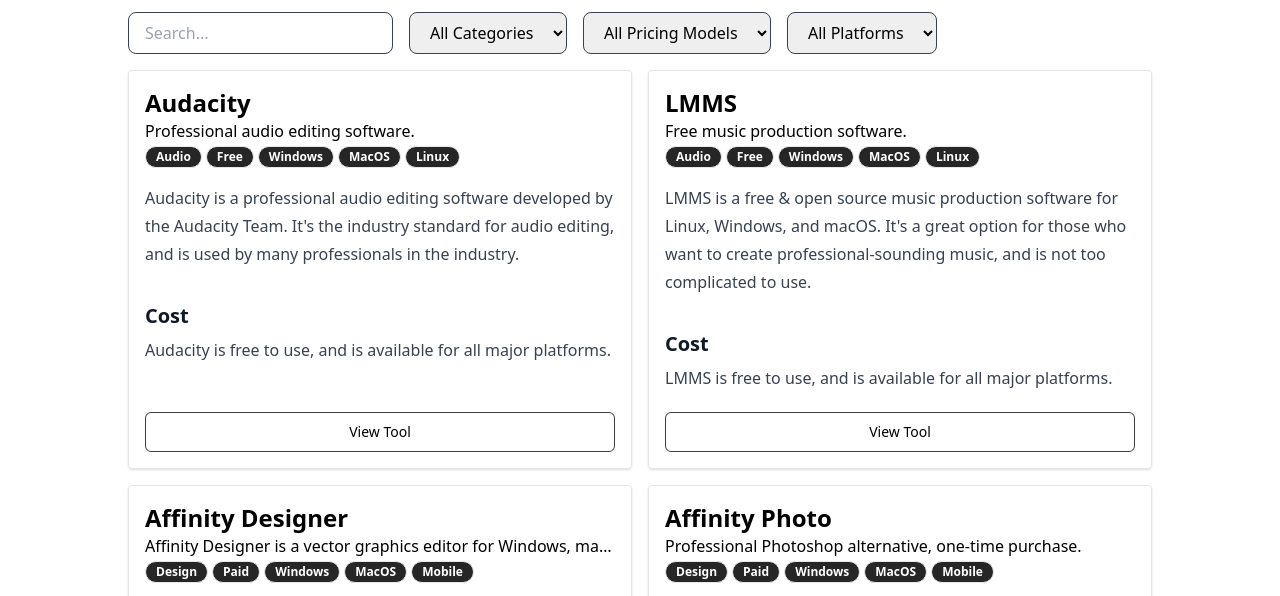
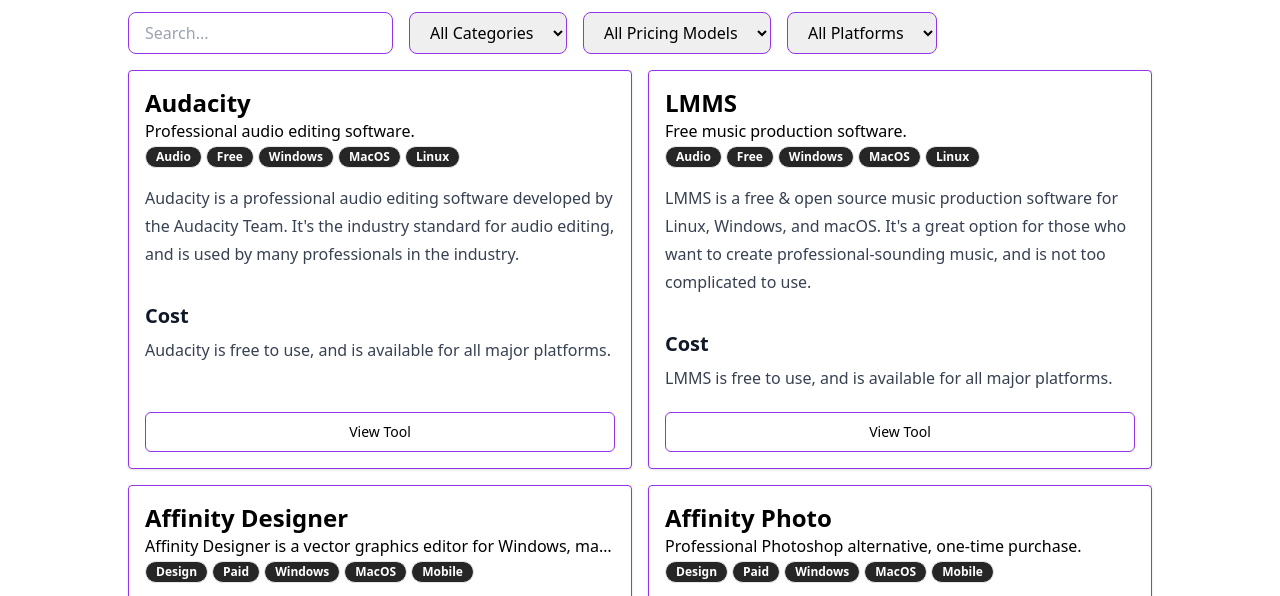
Before and after one commit to WinterTechnologies/devs, an Astro site: page /tools in a window 1280 px wide. Shown: the part 129-725 px from the top of the page. Built offline with nearby package versions, Linux system fonts and the light colour scheme; Astro itself is replaced by a stand-in of ours.

Commit message:
updated branding

```diff
--- a/src/components/Button.astro
+++ b/src/components/Button.astro
@@ -9,8 +9,8 @@
 }
 
 const buttonVariant = {
-  default: "bg-neutral-700 text-white hover:bg-neutral-600 focus:outline-none",
-  outline: "border border-neutral-700 hover:bg-neutral-200 focus:outline-none",
+  default: "bg-primary text-white hover:bg-purple-800 focus:outline-none",
+  outline: "border border-primary hover:bg-primary/20 focus:outline-none",
 };
 
 const buttonSize = {
@@ -26,7 +26,7 @@
 <a
   href={href}
   class={cn(
-    "inline-flex items-center justify-center gap-2 whitespace-nowrap rounded-md text-sm font-medium ring-offset-background transition-colors focus-visible:outline-none focus-visible:ring-2 focus-visible:ring-ring focus-visible:ring-offset-2 disabled:pointer-events-none disabled:opacity-50 [&_svg]:pointer-events-none [&_svg]:size-4 [&_svg]:shrink-0",
+    "inline-flex items-center justify-center gap-2 whitespace-nowrap rounded-md text-sm font-medium ring-offset-background transition-colors focus-visible:outline-none focus-visible:ring-2 focus-visible:ring-ring focus-visible:ring-offset-2 disabled:pointer-events-none disabled:opacity-50 [&_svg]:pointer-events-none [&_svg]:size-4 [&_svg]:shrink-0 duration-100",
     buttonVariant[variant],
     buttonSize[size],
     className
--- a/src/components/ItemCard.astro
+++ b/src/components/ItemCard.astro
@@ -27,7 +27,7 @@
   data-category={category}
   data-price={pricingModel}
   data-platform={platform.join(",")}
-  class="shadow border border-neutral-200 px-4 py-4 rounded h-full justify-between flex-col flex"
+  class="shadow border border-primary px-4 py-4 rounded h-full justify-between flex-col flex"
 >
   <div>
     <h2 class="p-0 m-0 text-2xl font-semibold">{title}</h2>
--- a/src/components/ToolFilter.astro
+++ b/src/components/ToolFilter.astro
@@ -12,13 +12,13 @@
     type="text"
     id="searchFilter"
     placeholder="Search..."
-    class="px-4 py-2 rounded-lg border border-gray-700 focus:outline-none focus:ring-2 focus:ring-purple-600 w-full sm:w-auto"
+    class="px-4 py-2 rounded-lg border border-primary focus:outline-none focus:ring-2 focus:ring-purple-800 w-full sm:w-auto"
   />
 
   <!-- Category Filter -->
   <select
     id="categoryFilter"
-    class="px-4 py-2 rounded-lg border border-gray-700 focus:outline-none focus:ring-2 focus:ring-purple-600"
+    class="px-4 py-2 rounded-lg border border-primary focus:outline-none focus:ring-2 focus:ring-purple-800"
   >
     <option value="all">All Categories</option>
     {
@@ -33,7 +33,7 @@
   <!-- Pricing Filter -->
   <select
     id="priceFilter"
-    class="px-4 py-2 rounded-lg border border-gray-700 focus:outline-none focus:ring-2 focus:ring-purple-600"
+    class="px-4 py-2 rounded-lg border border-primary focus:outline-none focus:ring-2 focus:ring-purple-800"
   >
     <option value="all">All Pricing Models</option>
     <option value="Free">Free</option>
@@ -45,7 +45,7 @@
   <select
     name="platformFilter"
     id="platformFilter"
-    class="px-4 py-2 rounded-lg border border-gray-700 focus:outline-none focus:ring-2 focus:ring-purple-600"
+    class="px-4 py-2 rounded-lg border border-primary focus:outline-none focus:ring-2 focus:ring-purple-800"
   >
     <option value="all">All Platforms</option>
     <option value="Windows">Windows</option>
--- a/tailwind.config.mjs
+++ b/tailwind.config.mjs
@@ -9,6 +9,9 @@
       fontFamily: {
         inter: ["Inter Variable", ...defaultTheme.fontFamily.sans],
       },
+      colors: {
+        primary: "hsl(271, 81%, 56%)",
+      },
     },
   },
   plugins: [require("@tailwindcss/typography"), require("tailwindcss-animate")],
```
